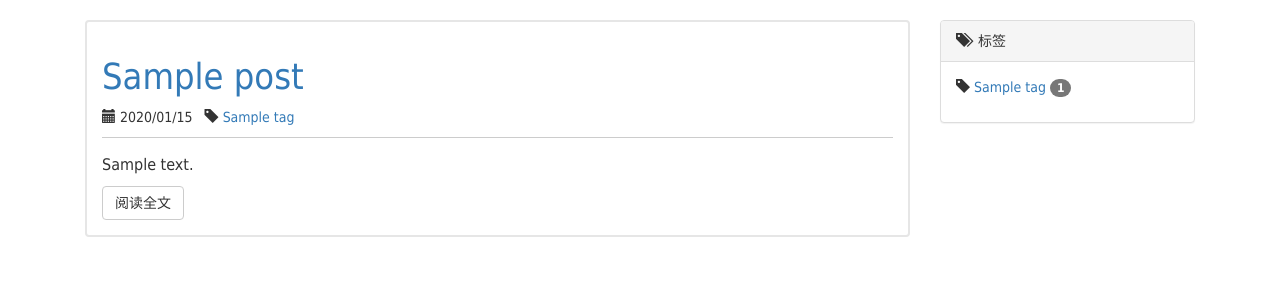
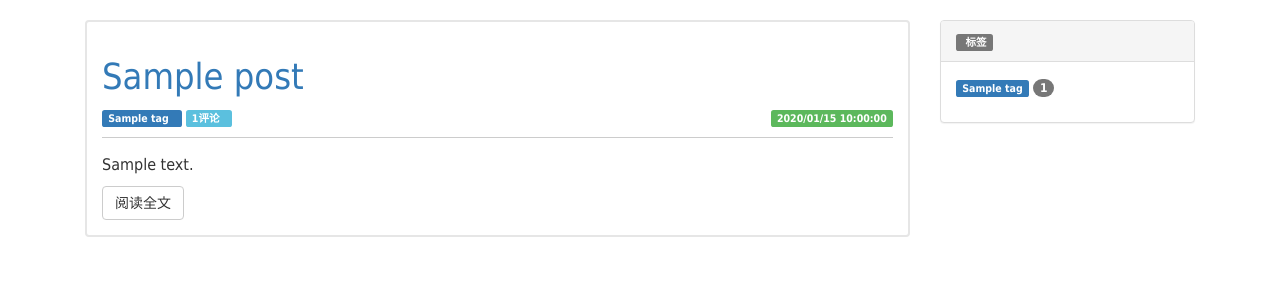
Before and after one commit to nullscc/flask_blog, a Flask app: page / in a window 1280 px wide. Shown: the part 52-352 px from the top of the page. Run offline with Flask 2, Linux system fonts and the light colour scheme; tables that the repository leaves empty hold one stand-in row (values such as "Sample post"); some libraries are stand-ins or nearby versions.

Commit message:
风格转换

```diff
--- a/app/static/styles.css
+++ b/app/static/styles.css
@@ -74,6 +74,9 @@ div.blog-main .post-summary .post-body {
 	padding-top: 60px;
 }
 
+div.post-date {
+    float: right;
+}
 
 ul.comments {
     list-style-type: none;
--- a/app/templates/_posthead.html
+++ b/app/templates/_posthead.html
@@ -4,28 +4,26 @@
             </h1>
             <p>
                 <!--文章创建时间-->
-                <span class="glyphicon glyphicon-calendar"></span>
-                <span>{{ moment(post.timestamp).format('YYYY/MM/DD') }}&nbsp;&nbsp;</span>
+                <div class="post-date">
+                    <span class="label label-success">{{ moment(post.timestamp).format('YYYY/MM/DD HH:mm:ss') }}</span>
+                </div>
 
                 {% for tag in post.tags.all() %}
-                    <span class="glyphicon glyphicon-tag"></span>
-                    <span><a href="{{ url_for('main.tag', name=tag.name) }}">{{ tag.name }}&nbsp;&nbsp;</a></span>
+                    <a href="{{ url_for('main.tag', name=tag.name) }}">
+                        <span class="label label-primary">{{ tag.name }}&nbsp;&nbsp;</span>
+                    </a>
                 {% endfor %}
 
-                <!--<span class="glyphicon glyphicon-comment"></span>
                 <a href="{{ url_for('main.post', permalink=post.permalink) }}#comments">
-                    <span class="ds-thread-count" data-thread-key="{{ post.permalink }}" data-count-type="comments"></span>
-                    {{ post.comments.count() }}评论&nbsp;&nbsp;
-                </a>-->
+                    <span class="label label-info">{{ post.comments.count() }}评论&nbsp;&nbsp;</span>
+                </a>
 
                 {% if current_user.is_administrator() %}
-                <span class="glyphicon glyphicon-trash"></span>
                 <a href="{{ url_for('main.del_post', permalink=post.permalink) }}">
-                    <span>删除&nbsp;&nbsp;</span>
+                    <span class="label label-danger">删除&nbsp;&nbsp;</span>
                 </a>
-                <span class="glyphicon glyphicon-edit"></span>
                 <a href="{{ url_for('main.edit', permalink=post.permalink) }}">
-                    <span>编辑</span>
+                    <span class="label label-danger">编辑</span>
                 </a>
                 {% endif %}
             </p>
--- a/app/templates/base.html
+++ b/app/templates/base.html
@@ -61,8 +61,7 @@
     <div class="col-sm-3 blog-sidebar">
         <div class="panel panel-default">
             <div class="panel-heading">
-                <span class="glyphicon glyphicon-tags"></span>
-                &nbsp;标签
+                <span class="label label-default"><strong>&nbsp;标签</strong></span>
             </div>
             <div class="panel-body">
                 {% if tags | length >= 50 %}
@@ -70,8 +69,7 @@
                 {% endif %}
                 {% for tag in tags %}
                 <p>
-                    <span class="glyphicon glyphicon-tag"></span>
-                    <a href="{{ url_for('main.tag', name=tag.name) }}">{{ tag.name }}</a> <span class="badge">{{ tag.posts.count() }}</span>
+                    <a href="{{ url_for('main.tag', name=tag.name) }}"><span class="label label-primary">{{ tag.name }}</span></a> <span class="badge">{{ tag.posts.count() }}</span>
                     {% endfor %}
                 </p>
             </div>
```
